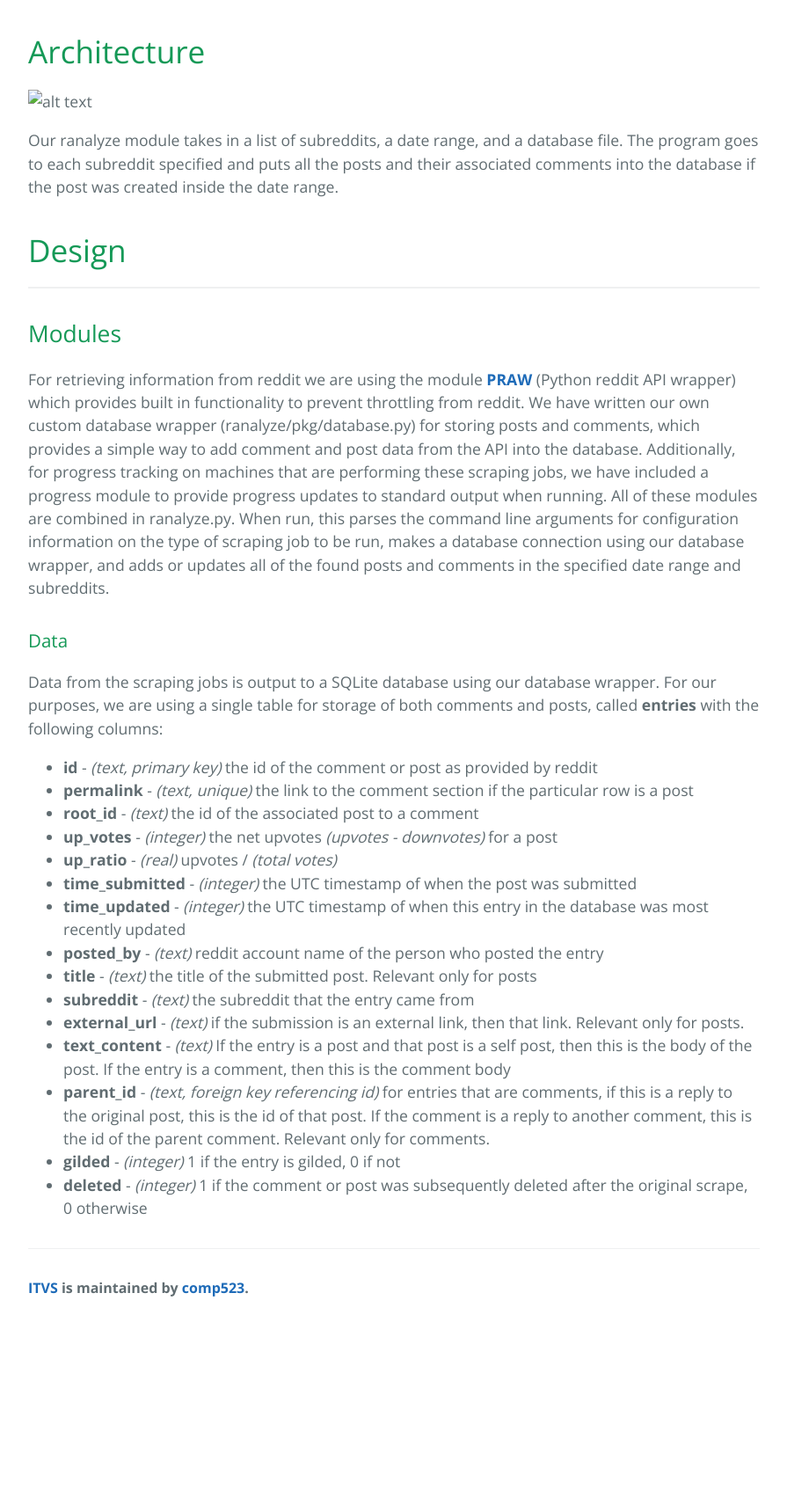
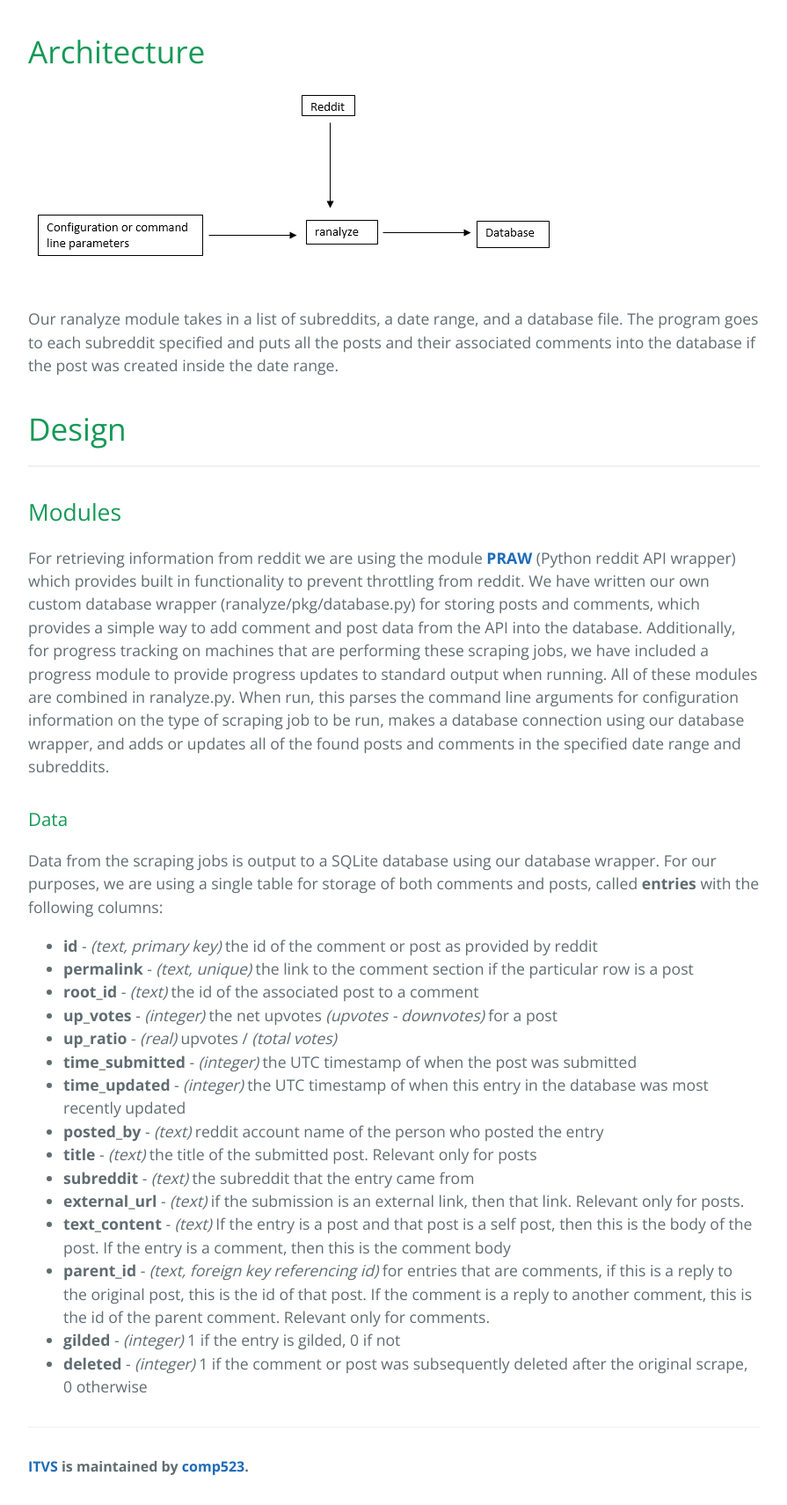
Before and after one commit to comp523/ITVS, a Jekyll site: the page built from design.md, in a window 1280 px wide. Shown: the whole page at 88% size, without its empty margins (192-1087 px from the left). Built offline with Jekyll 4.4.1, drawn with Linux system fonts in a browser that asks for light colours; before the commit the page ends 1508 px from its top, so only the background shows below that.

Commit message:
fix image link

```diff
--- a/design.md
+++ b/design.md
@@ -5,7 +5,7 @@ title: ITVS | Design
 
 # Architecture
 
-![alt text](_includes/index/arch_diagram.png "design diagram")
+![alt text](assets/arch_diagram.png "design diagram")
 
 Our ranalyze module takes in a list of subreddits, a date range, and a database file. The program goes to each subreddit specified and puts all the posts and their associated comments into the database if the post was created inside the date range.
 
```
Also changed, not shown: assets/arch_diagram.png (renamed from _includes/index/arch_diagram.png).
